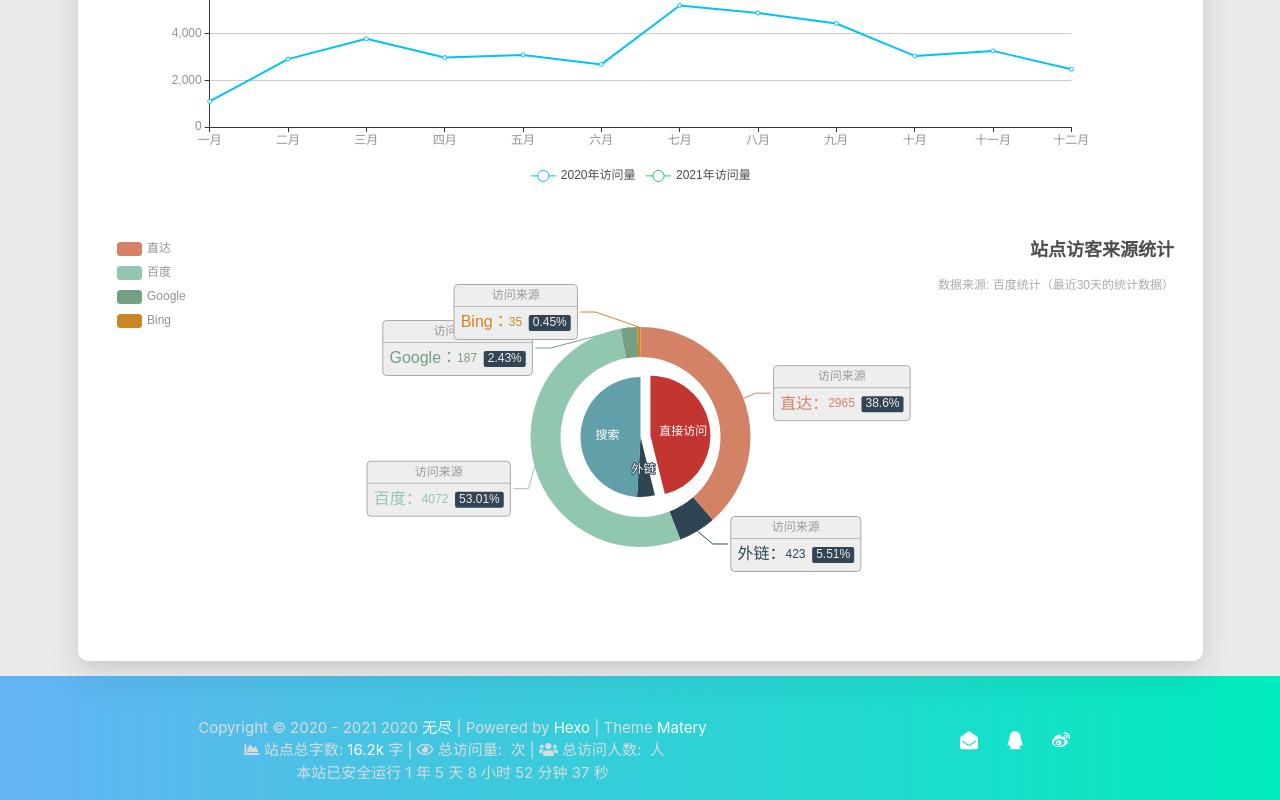
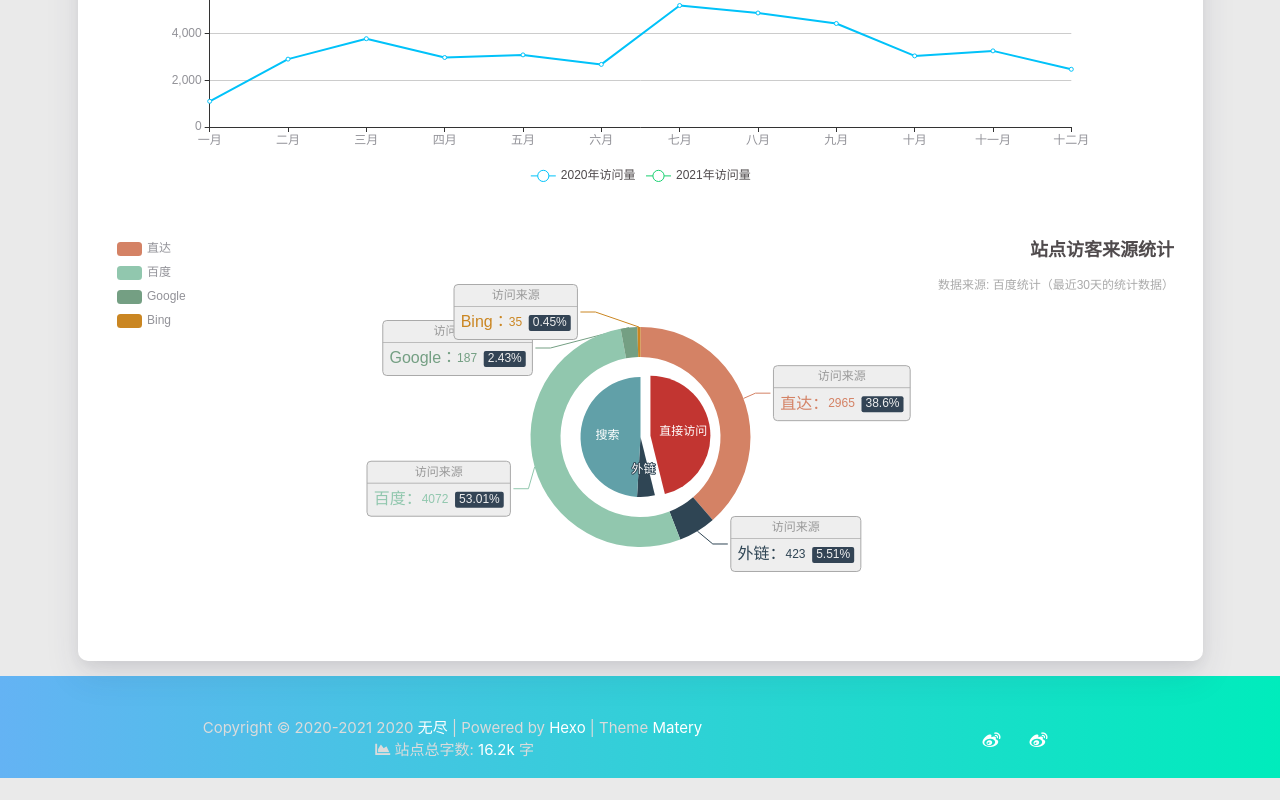
Before and after one commit to inofear/inofear.github.io, a plain HTML site: page census/index.html in a window 1280 px wide. Shown: the part 1225-2025 px from the top of the page. After the commit the page ends 2003 px from the top, so only its background shows below. Drawn offline with nearby package versions, Linux system fonts and the light colour scheme; some packages are replaced by stand-ins of ours; a script that the page names is missing.

Commit message:
Site updated: 2021-10-30 16:52:06

```diff
--- a/census/index.html
+++ b/census/index.html
@@ -643,18 +643,18 @@
 
 
 
-            <span id="busuanzi_container_site_pv">
+            <!-- <span id="busuanzi_container_site_pv">
                 |&nbsp;<i class="far fa-eye"></i>&nbsp;总访问量:&nbsp;<span id="busuanzi_value_site_pv"
                     class="white-color"></span>&nbsp;次
-            </span>
+            </span> -->
 
 
-            <span id="busuanzi_container_site_uv">
+            <!-- <span id="busuanzi_container_site_uv">
                 |&nbsp;<i class="fas fa-users"></i>&nbsp;总访问人数:&nbsp;<span id="busuanzi_value_site_uv"
                     class="white-color"></span>&nbsp;人
-            </span>
+            </span> -->
 
-            <br>
+            <!-- <br>
 
             <span id="sitetime">载入运行时间...</span>
             <script>
@@ -700,7 +700,7 @@
                 setInterval(siteTime, 1000);
             </script>
 
-            <br>
+            <br> -->
 
         </div>
         <div class="col s12 m4 l4 social-link social-statis">
@@ -710,9 +710,9 @@
 
 
 
-    <a href="mailto:16463223@qq.com" class="tooltipped" target="_blank" data-tooltip="邮件联系作者" data-position="top" data-delay="50">
+    <!-- <a href="mailto:16463223@qq.com" class="tooltipped" target="_blank" data-tooltip="邮件联系作者" data-position="top" data-delay="50">
         <i class="fas fa-envelope-open"></i>
-    </a>
+    </a> -->
 
 
 
@@ -720,11 +720,13 @@
 
 
 
-    <a href="tencent://AddContact/?fromId=50&fromSubId=1&subcmd=all&uin=750294902" class="tooltipped" target="_blank" data-tooltip="QQ联系我:750294902" data-position="top" data-delay="50">
+    <!-- <a href="tencent://AddContact/?fromId=50&fromSubId=1&subcmd=all&uin=750294902" class="tooltipped" target="_blank" data-tooltip="QQ联系我:750294902" data-position="top" data-delay="50">
         <i class="fab fa-qq"></i>
+    </a> -->
+
+    <a href="https://weibo.com/u/5835806414?tabtype=home" class="tooltipped" target="_blank" data-tooltip="作者的微博" data-position="top" data-delay="50">
+        <i class="fab fa-weibo"></i>
     </a>
-
-
 
     <a href="https://weibo.com/u/6600091395?tabtype=home" class="tooltipped" target="_blank" data-tooltip="关注无畏的微博" data-position="top" data-delay="50">
         <i class="fab fa-weibo"></i>
```
Also changed, not shown: index.html (+19 -17 lines).
